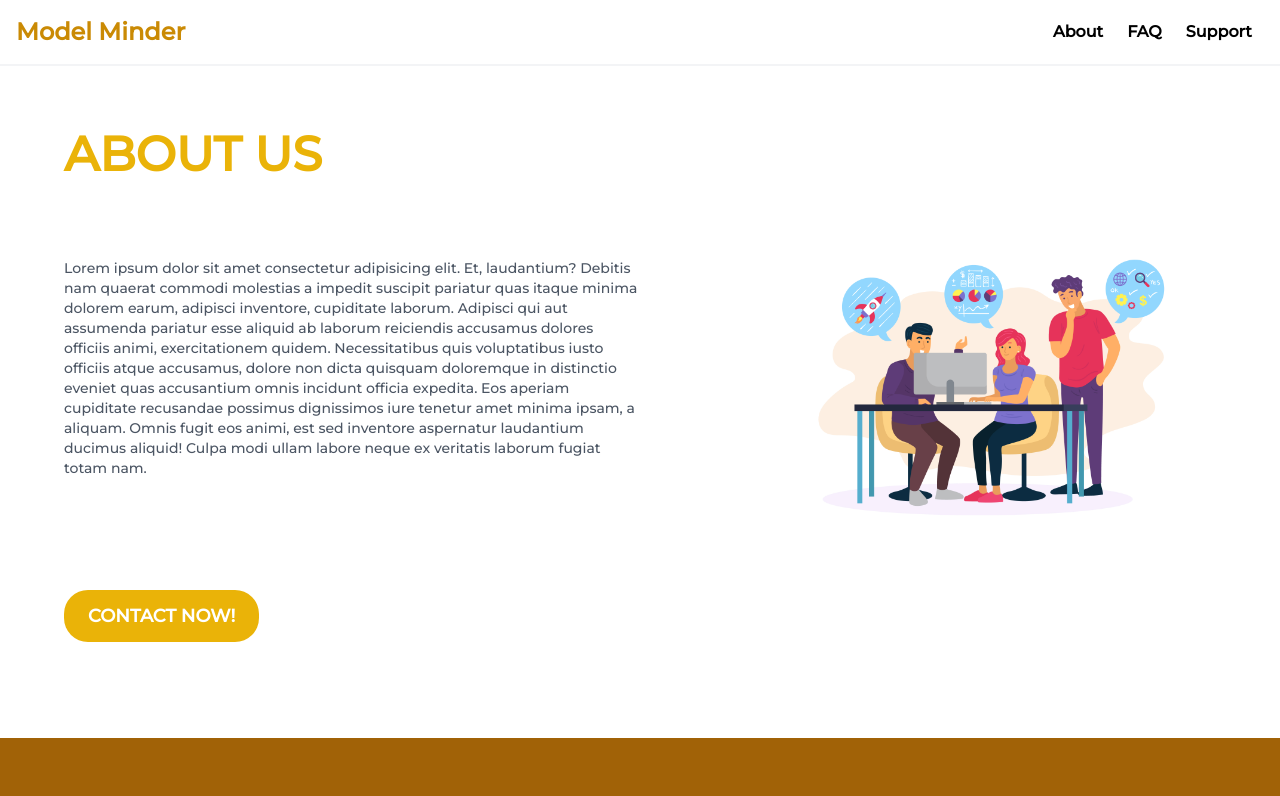
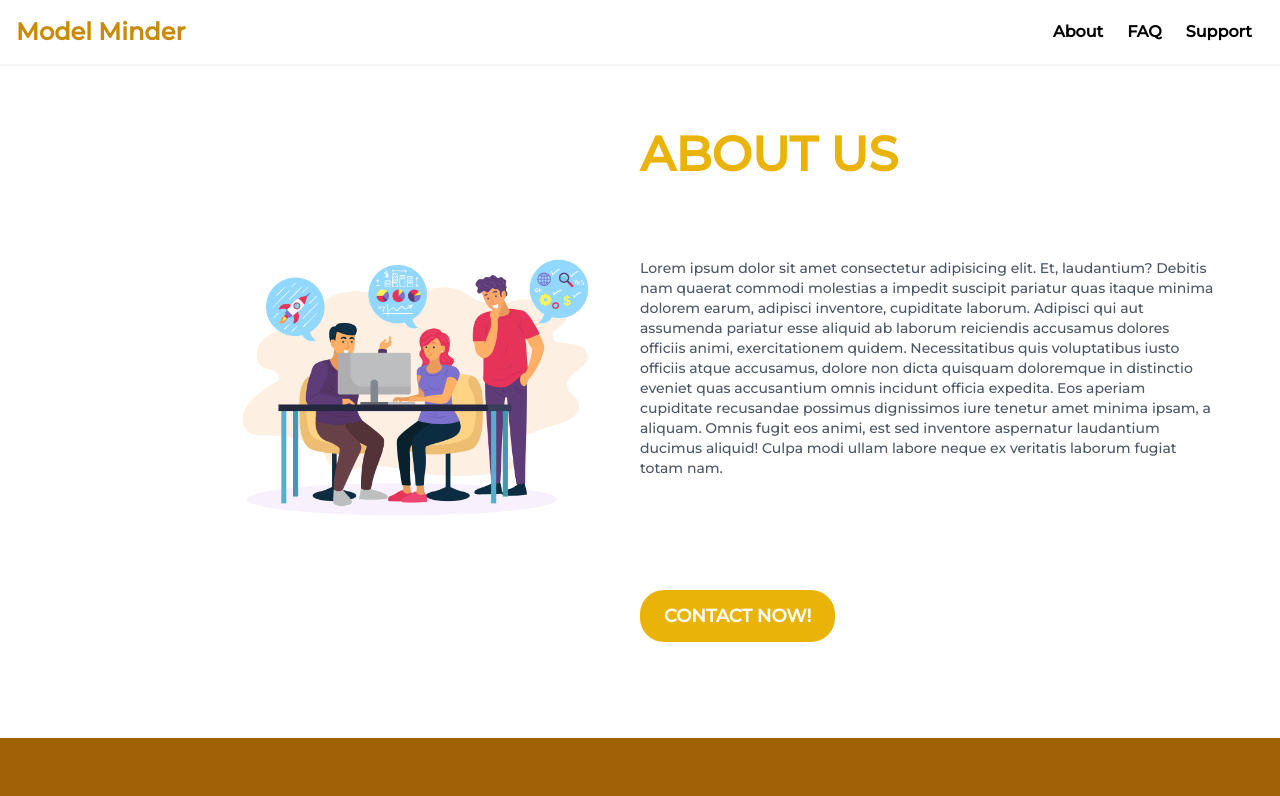
Before and after one commit to adityamadhab/model-minder, a React (Vite) app in the folder frontend/: page /about in a window 1280 px wide. Shown: the top 796 px of the page. Built offline with nearby package versions, Linux system fonts and the light colour scheme.

Commit message:
Update AboutPage.jsx

```diff
--- a/frontend/src/pages/AboutPage.jsx
+++ b/frontend/src/pages/AboutPage.jsx
@@ -5,7 +5,14 @@ export function AboutPage() {
     return (
         <div>
             <div className="flex flex-col md:flex-row items-center w-screen h-auto bg-white mb-8 p-8 md:p-16">
-                <div className="md:w-1/2 text-left flex flex-col justify-center md:justify-evenly">
+                <div className="md:w-1/2 flex justify-center md:justify-end order-1 md:order-none mt-8 md:mt-0">
+                    <img
+                        src="/about.jpg"
+                        alt="About Us"
+                        className="w-full max-w-xs md:max-w-md rounded-lg"
+                    />
+                </div>
+                <div className="md:w-1/2 text-left flex flex-col justify-center md:justify-evenly order-none md:order-1">
                     <h1 className="text-3xl md:text-5xl text-yellow-500 mb-10 md:mb-20 font-black">
                         ABOUT US
                     </h1>
@@ -18,13 +25,6 @@ export function AboutPage() {
                         </button>
                     </Link>
                 </div>
-                <div className="md:w-1/2 flex justify-center md:justify-end mt-8 md:mt-0">
-                    <img
-                        src="/about.jpg"
-                        alt="About Us"
-                        className="w-full max-w-xs md:max-w-md rounded-lg"
-                    />
-                </div>
             </div>
             <Footer />
         </div>
```
